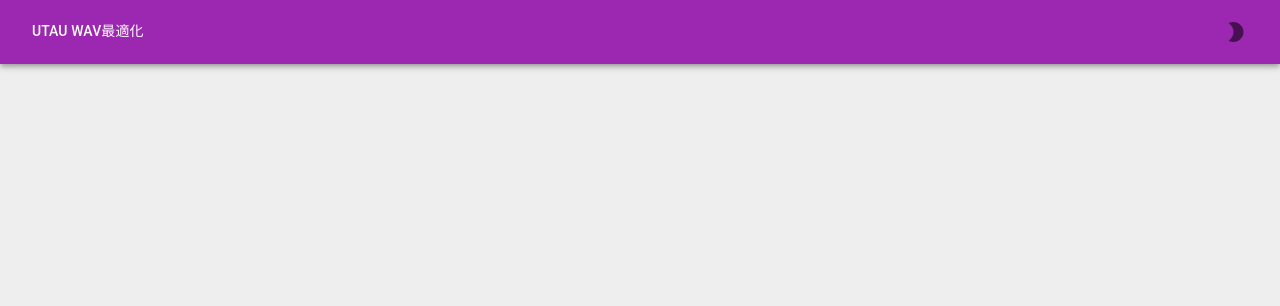
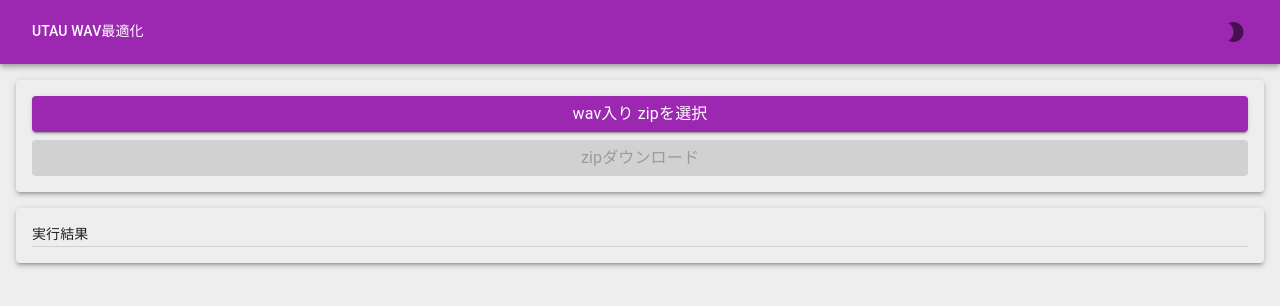
Before and after one commit to delta-kimigatame/ReactUtauWavFormatter, a React app: page / in a window 1280 px wide. Shown: the top 306 px of the page. Built offline with nearby package versions, Linux system fonts and the light colour scheme; the HTML template or start-up script is replaced by a standard one.

Commit message:
メイン部分の各コンポーネント作成

```diff
--- a/src/App.tsx
+++ b/src/App.tsx
@@ -5,8 +5,13 @@ import { createTheme, ThemeProvider } from "@mui/material/styles";
 import CssBaseline from "@mui/material/CssBaseline";
 import { useCookies } from "react-cookie";
 
+import Paper from "@mui/material/Paper";
+
 import { getDesignTokens } from "./theme";
 import { Header } from "./Header";
+import { FileSelectButton } from "./FileSelectButton";
+import { DownloadButton } from "./DownloadButton";
+import { LogPaper } from "./LogPaper";
 
 /**
  * Reactのエンドポイント
@@ -38,10 +43,25 @@ export const App: React.FC = () => {
   );
   const theme = React.useMemo(() => createTheme(getDesignTokens(mode)), [mode]);
   React.useMemo(() => setCookie("mode", mode), [mode]);
+
+  const [processing, setProcessing] = React.useState<boolean>(false);
+  const [zip, setZip] = React.useState<string | null>(null);
+  const [logs, setLogs] = React.useState<Array<string>>([]);
   return (
     <ThemeProvider theme={theme}>
       <CssBaseline />
       <Header mode={mode} setMode={setMode} />
+      <Paper sx={{ flexGrow: 1, m: 2, p: 1 }} elevation={3}>
+        <FileSelectButton
+          processing={processing}
+          setProcessing={setProcessing}
+          setZip={setZip}
+          logs={logs}
+          setLogs={setLogs}
+        />
+        <DownloadButton zip={zip} />
+      </Paper>
+      <LogPaper logs={logs} />
     </ThemeProvider>
   );
 };
--- /dev/null
+++ b/src/DownloadButton.tsx
@@ -0,0 +1,28 @@
+import * as React from "react";
+
+import Button from "@mui/material/Button";
+import Box from "@mui/material/Box";
+import Typography from "@mui/material/Typography";
+
+export const DownloadButton: React.FC<Props> = (props) => {
+  const onButtonClick = () => {};
+
+  return (
+    <Box sx={{ m:1 }}>
+      <Button
+        fullWidth
+        color="primary"
+        variant="contained"
+        sx={{ textTransform: "none" }}
+        disabled={props.zip === null}
+        onClick={onButtonClick}
+      >
+        <Typography>zipダウンロード</Typography>
+      </Button>
+    </Box>
+  );
+};
+
+type Props = {
+  zip: null | string;
+};
--- /dev/null
+++ b/src/FileSelectButton.tsx
@@ -0,0 +1,53 @@
+import * as React from "react";
+
+import Button from "@mui/material/Button";
+import Box from "@mui/material/Box";
+import Typography from "@mui/material/Typography";
+import CircularProgress from "@mui/material/CircularProgress";
+
+export const FileSelectButton: React.FC<Props> = (props) => {
+  const inputRef = React.useRef(null);
+  const [buttonText, setButtonText] =
+    React.useState<string>("wav入り zipを選択");
+
+  const onFileInputChange = (event) => {
+    console.log(event.target.files[0]);
+  };
+
+  /**
+   * 非表示にしているファイル選択用inputを発火する。
+   * processingとzipを初期化する。
+   */
+  const onButtonClick = () => {
+    props.setProcessing(false);
+    props.setZip(null);
+    inputRef.current.click();
+  };
+
+  return (
+    <Box sx={{ m:1 }}>
+      <input hidden ref={inputRef} type="file" onChange={onFileInputChange} />
+      <Button
+        fullWidth
+        color="primary"
+        variant="contained"
+        sx={{ textTransform: "none" }}
+        disabled={props.processing}
+        onClick={onButtonClick}
+      >
+        {props.processing && (
+          <CircularProgress color="inherit" size={20} sx={{ mr: 2 }} />
+        )}
+        <Typography>{buttonText}</Typography>
+      </Button>
+    </Box>
+  );
+};
+
+type Props = {
+  processing: boolean;
+  setProcessing: React.Dispatch<React.SetStateAction<boolean>>;
+  setZip: React.Dispatch<React.SetStateAction<string | null>>;
+  logs: Array<string>,
+  setLogs: React.Dispatch<React.SetStateAction<Array<string>>>;
+};
--- /dev/null
+++ b/src/LogPaper.tsx
@@ -0,0 +1,31 @@
+import * as React from "react";
+
+import Paper from "@mui/material/Paper";
+import Box from "@mui/material/Box";
+import Typography from "@mui/material/Typography";
+import Divider from "@mui/material/Divider/Divider";
+
+export const LogPaper: React.FC<Props> = (props) => {
+  return (
+    <Paper sx={{ flexGrow: 1, m: 2, p: 1 }} elevation={3}>
+      <Box sx={{ m: 1 }}>
+        <Typography variant="subtitle2">実行結果</Typography>
+        <Divider />
+        {props.logs.length !== 0 && (
+          <>
+            {props.logs.map((line) => (
+              <>
+                <Typography variant="body2">{line}</Typography>
+                <Divider />
+              </>
+            ))}
+          </>
+        )}
+      </Box>
+    </Paper>
+  );
+};
+
+type Props = {
+  logs: Array<string>;
+};
```
